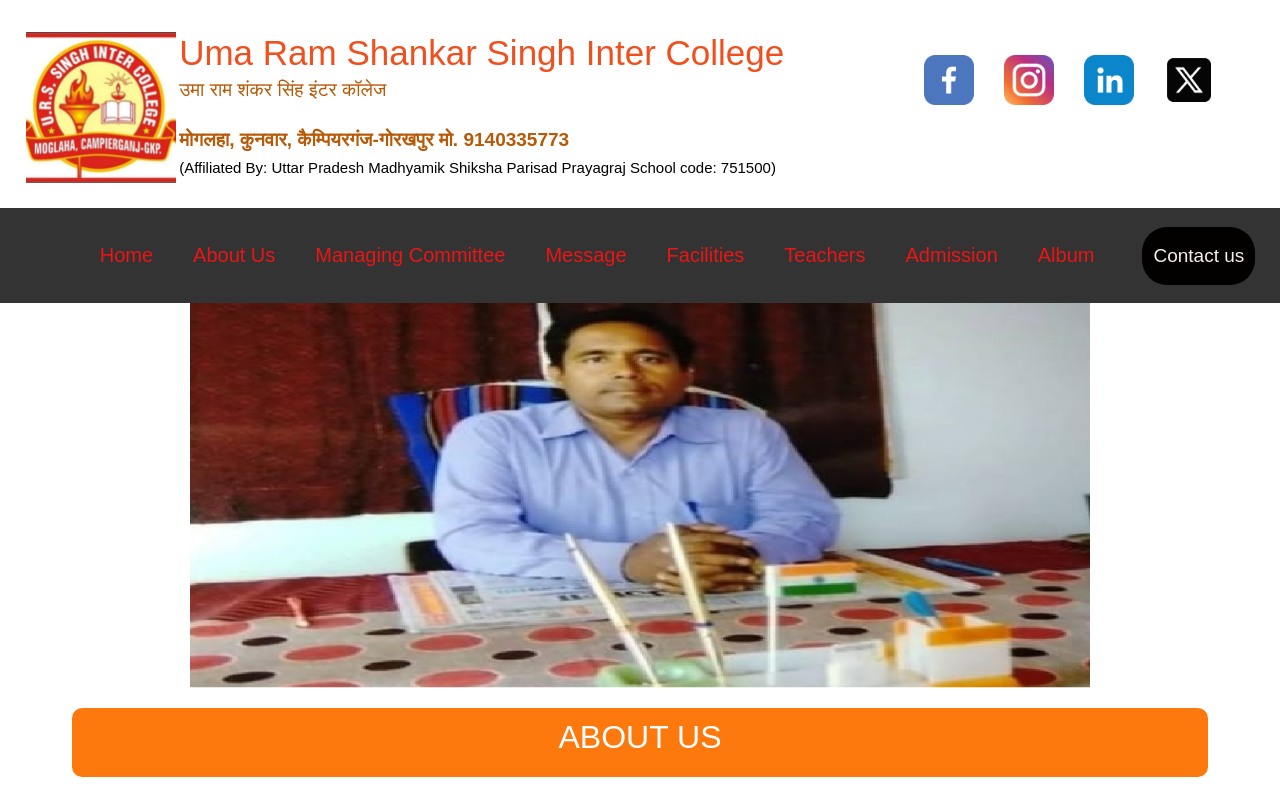
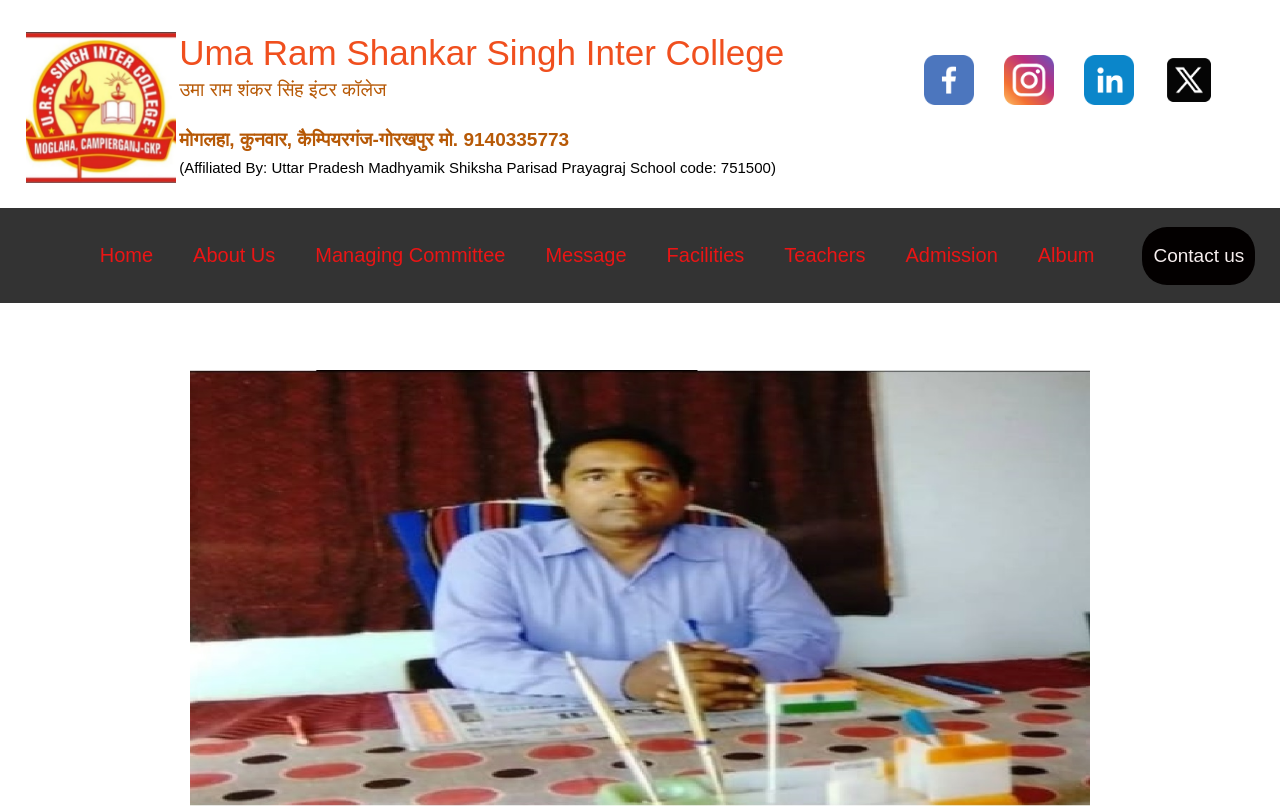
Before and after one commit to Aadarscodes/ursintercollege_555, a React (Vite) app: page /aboutus in a window 1280 px wide. Shown: the top 807 px of the page. Built offline with nearby package versions, Linux system fonts and the light colour scheme.

Commit message:
complete all page link and desktoppage set

```diff
--- a/src/App.jsx
+++ b/src/App.jsx
@@ -1,4 +1,5 @@
 import { useState } from 'react'
+import '../src/App.css'
 import 'bootstrap/dist/css/bootstrap.min.css';
 import Header from './Components/header';
 import Navbar from './Components/Navbar';
--- a/src/Components/Carousel.jsx
+++ b/src/Components/Carousel.jsx
@@ -1,7 +1,7 @@
 import React, { useState } from "react";
 import { BsArrowLeftCircleFill, BsArrowRightCircleFill } from "react-icons/bs";
+import "./Carousel.css";
 
-import "./Carousel.css";
 
 export const Carousel = ({ data }) => {
   const [slide, setSlide] = useState(0);
--- a/src/Components/pages/aboutus.css
+++ b/src/Components/pages/aboutus.css
@@ -3,7 +3,7 @@
 .about-us-container {
     text-align: center;
     padding: 20px;
-    margin-top:17% ;
+    margin-top:27% ;
 }
 
 .about-us-image {
```
